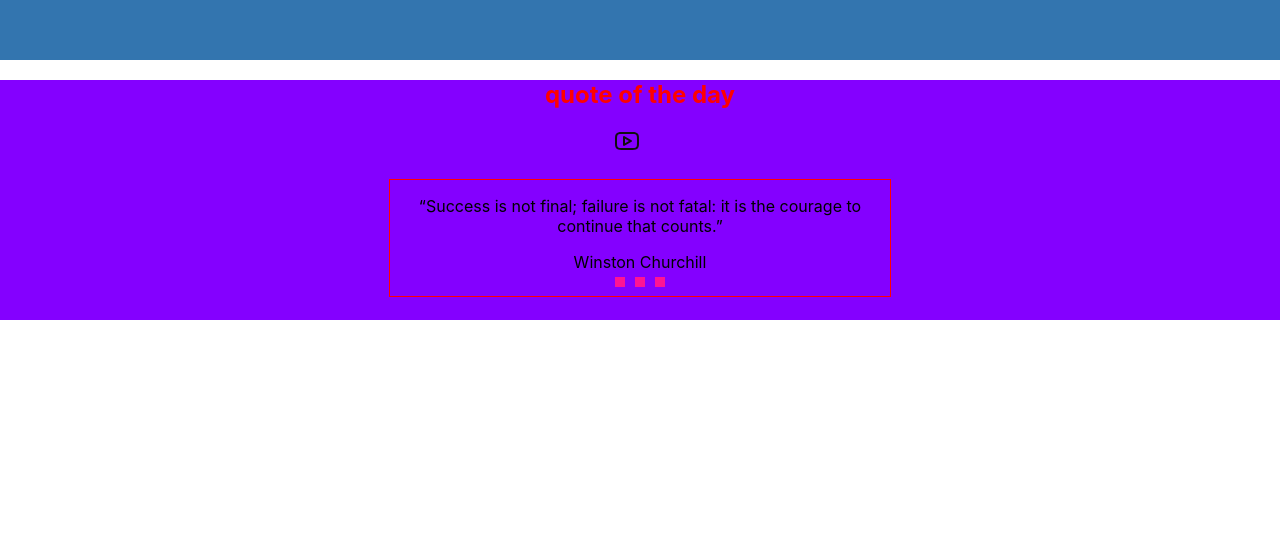
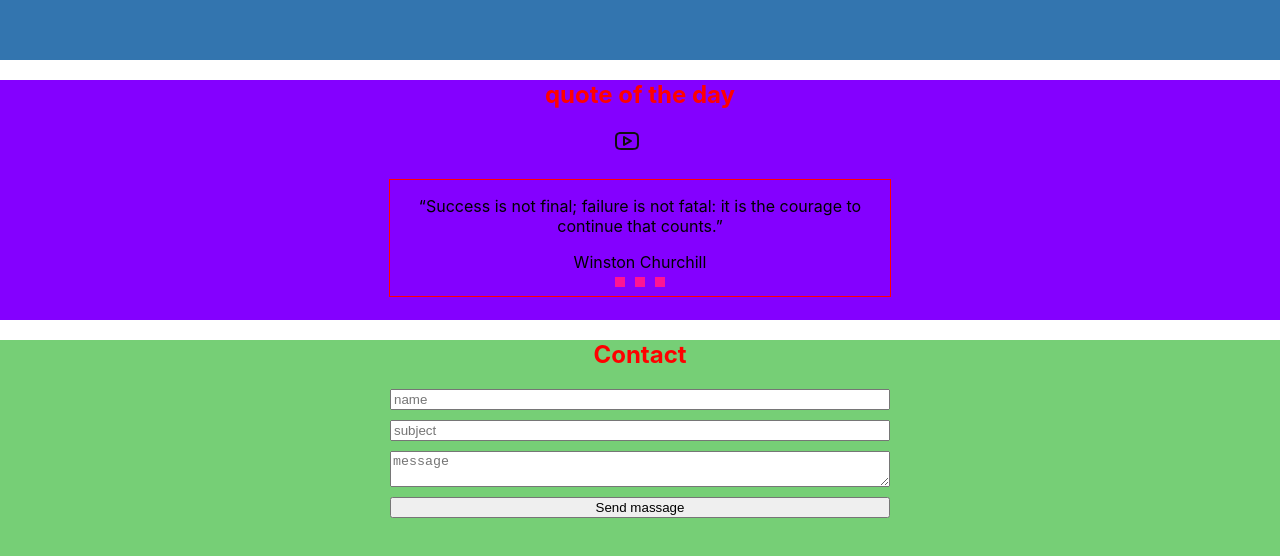
Before and after one commit to YaEfimov/myPortfolio, a React app: page / in a window 1280 px wide. Shown: the part 2434-2990 px from the top of the page. Before the commit the page ends 2754 px from the top, so only its background shows below. Built offline with nearby package versions, Linux system fonts and the light colour scheme.

Commit message:
+ contacts

```diff
--- a/src/App.tsx
+++ b/src/App.tsx
@@ -5,6 +5,7 @@
 import { Skills } from "./layout/section/skills/Skills";
 import { Works } from "./layout/section/works/Works";
 import { Testimony } from "./layout/section/testimony/Testimony";
+import { Contact } from "./layout/section/contacts/Contacts";
 
 function App() {
   return (
@@ -14,6 +15,7 @@
       <Skills />
       <Works/>
       <Testimony/>
+      <Contact/>
     </div>
   );
 }
--- /dev/null
+++ b/src/components/Button.tsx
@@ -0,0 +1,4 @@
+import styled from "styled-components";
+
+export const Button = styled.button`
+`
--- /dev/null
+++ b/src/layout/section/contacts/Contacts.tsx
@@ -0,0 +1,35 @@
+import styled from "styled-components"
+import { StyledSectionTitle } from "../../../components/SectionTitle";
+import { Button } from "../../../components/Button";
+
+export const Contact = () => {
+    return(
+        <StyledContacts>
+            <StyledSectionTitle>Contact</StyledSectionTitle>
+            <StyledForm>
+                <Field placeholder="name"/>
+                <Field placeholder="subject"/>
+                <Field placeholder = "message" as={"textarea"}/>
+                <Button type="submit">Send massage</Button>
+            </StyledForm>
+        </StyledContacts>
+    );
+}
+
+const StyledContacts = styled.section`
+    min-height: 30vh;
+    background-color: #76cf76;
+`
+
+
+const StyledForm = styled.form`
+    max-width: 500px;
+    width: 100%;
+    display: flex;
+    flex-direction: column;
+    gap: 10px;
+    margin: 0 auto;
+`
+
+const Field = styled.input`
+`
```
